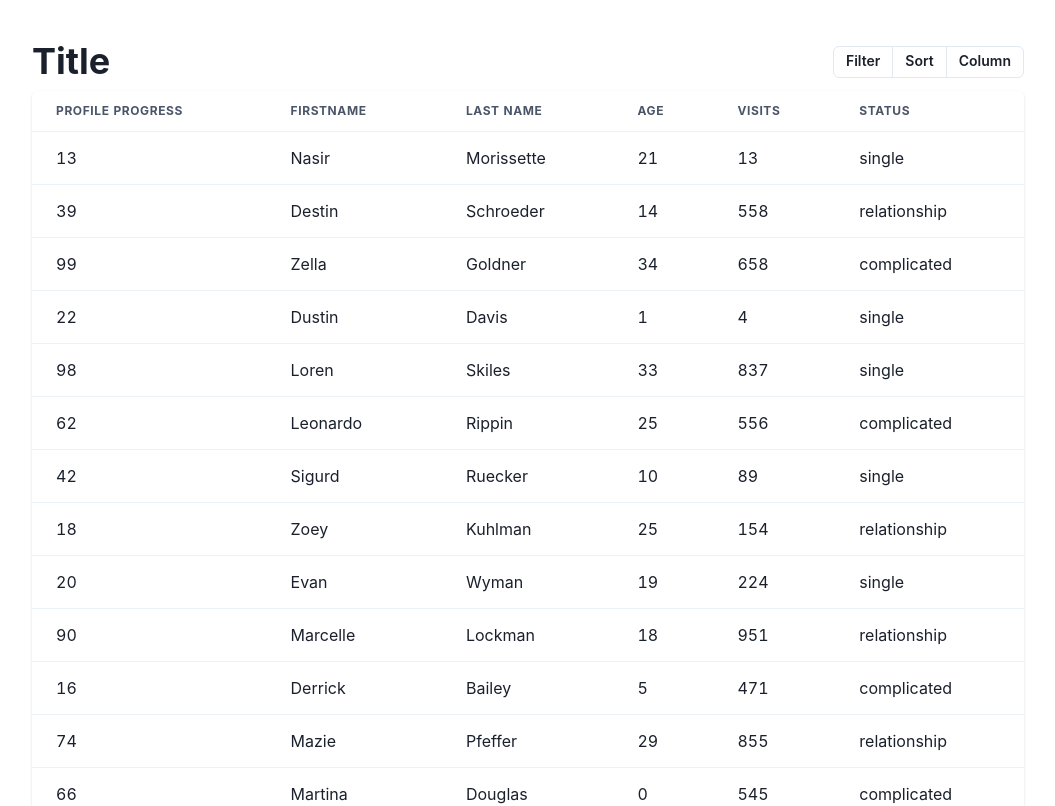
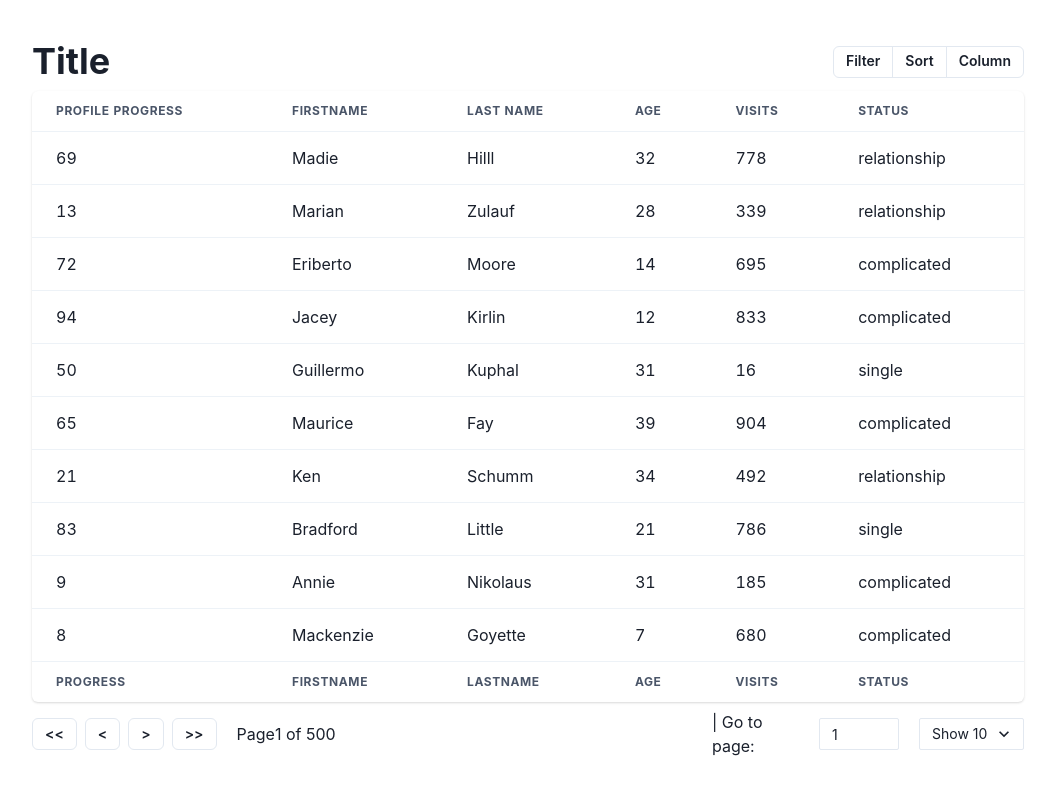
Before and after one commit to owenchang1992/Headless-Table-Example, a React (Vite) app: page / in a window 1280 px wide. Shown: the top 806 px of the page, without its empty margins (112-1167 px from the left). Built offline with nearby package versions, Linux system fonts and the light colour scheme.

Commit message:
feat: implement pagination

```diff
--- /dev/null
+++ b/src/components/Table/PaginationBar.tsx
@@ -0,0 +1,75 @@
+import { Table } from '@tanstack/react-table';
+import { Person } from '../../mock/makeData';
+import { ButtonGroup, Button, Flex, Box, Input, Select } from '@chakra-ui/react';
+
+const PaginationBar = ({ table }: { table: Table<Person> }) => (
+  <Flex alignItems="center" py="2" justifyContent="space-between">
+    <Flex gap="5">
+      <ButtonGroup variant="outline" size="sm">
+        <Button
+          onClick={() => table.setPageIndex(0)}
+          disabled={!table.getCanPreviousPage()}
+        >
+          {'<<'}
+        </Button>
+        <Button
+          onClick={() => table.previousPage()}
+          disabled={!table.getCanPreviousPage()}
+        >
+          {'<'}
+        </Button>
+        <Button
+          onClick={() => table.nextPage()}
+          disabled={!table.getCanNextPage()}
+        >
+          {'>'}
+        </Button>
+        <Button
+          onClick={() => table.setPageIndex(table.getPageCount() - 1)}
+          disabled={!table.getCanNextPage()}
+        >
+          {'>>'}
+        </Button>
+      </ButtonGroup>
+      <Flex alignItems="center">
+        <Box>Page</Box>
+        {table.getState().pagination.pageIndex + 1} of{' '}
+        {table.getPageCount()}
+      </Flex>
+    </Flex>
+    <Flex gap="5" alignItems="center">
+      <Flex alignItems="center" w="fit-content" gap="3">
+        <Box w="95px">
+          | Go to page:
+        </Box>
+        <Input
+          type="number"
+          defaultValue={table.getState().pagination.pageIndex + 1}
+          onChange={e => {
+            const page = e.target.value ? Number(e.target.value) - 1 : 0
+            table.setPageIndex(page)
+          }}
+          size="sm"
+          w={20}
+        />
+      </Flex>
+      <Select
+        placeholder='Show'
+        size="sm"
+        w="22"
+        value={table.getState().pagination.pageSize}
+        onChange={e => {
+          table.setPageSize(Number(e.target.value))
+        }}
+      >
+        {[10, 20, 30, 40, 50].map(pageSize => (
+          <option key={pageSize} value={pageSize}>
+            Show {pageSize}
+          </option>
+        ))}
+      </Select>
+    </Flex>
+  </Flex>
+)
+
+export default PaginationBar;
--- a/src/components/Table/Table.tsx
+++ b/src/components/Table/Table.tsx
@@ -19,10 +19,13 @@ import {
   useReactTable,
   VisibilityState,
   ColumnOrderState,
+  getFilteredRowModel,
+  getPaginationRowModel,
 } from '@tanstack/react-table';
 
 import { makeData, Person } from '../../mock/makeData'
 import TableHeader from './TableHeader';
+import PaginationBar from './PaginationBar';
 
 const defaultColumns: ColumnDef<Person>[] = [
   {
@@ -62,7 +65,7 @@ const defaultColumns: ColumnDef<Person>[] = [
 const defaultColumnOrder = ['progress', 'firstName', 'lastName', 'age', 'visits', 'status',]
 
 const useMockPersonTable = () => {
-  const [data] = React.useState(() => makeData(50))
+  const [data] = React.useState(() => makeData(5000))
   const [columns] = React.useState(() => [...defaultColumns])
 
   const [columnVisibility, setColumnVisibility] = React.useState<VisibilityState>({})
@@ -81,6 +84,8 @@ const useMockPersonTable = () => {
     onColumnOrderChange: setColumnOrder,
     onColumnPinningChange: setColumnPinning,
     getCoreRowModel: getCoreRowModel(),
+    getFilteredRowModel: getFilteredRowModel(),
+    getPaginationRowModel: getPaginationRowModel(),
     debugTable: true,
     debugHeaders: true,
     debugColumns: true,
@@ -146,6 +151,7 @@ const MainTable = () => {
           </Table>
         </TableContainer>
       </Card>
+      <PaginationBar table={table} />
     </>
   )
 }
```
